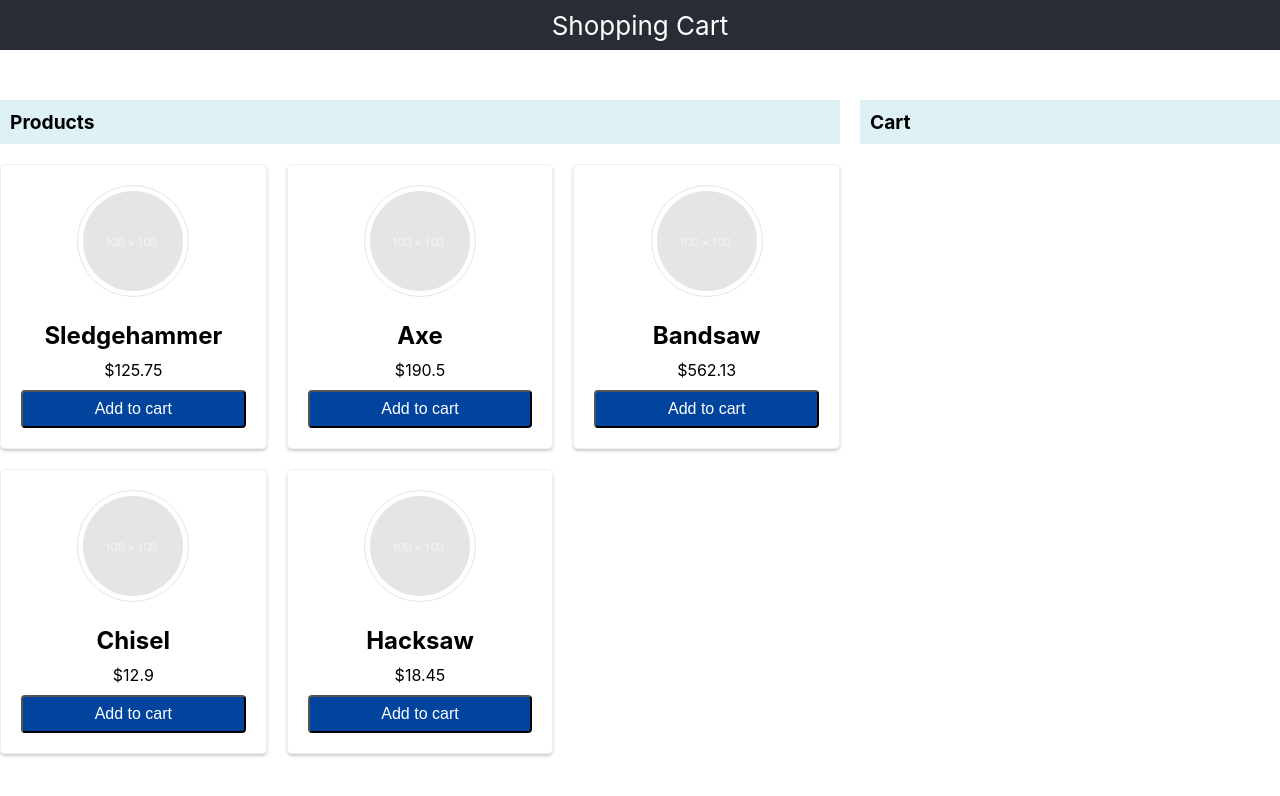
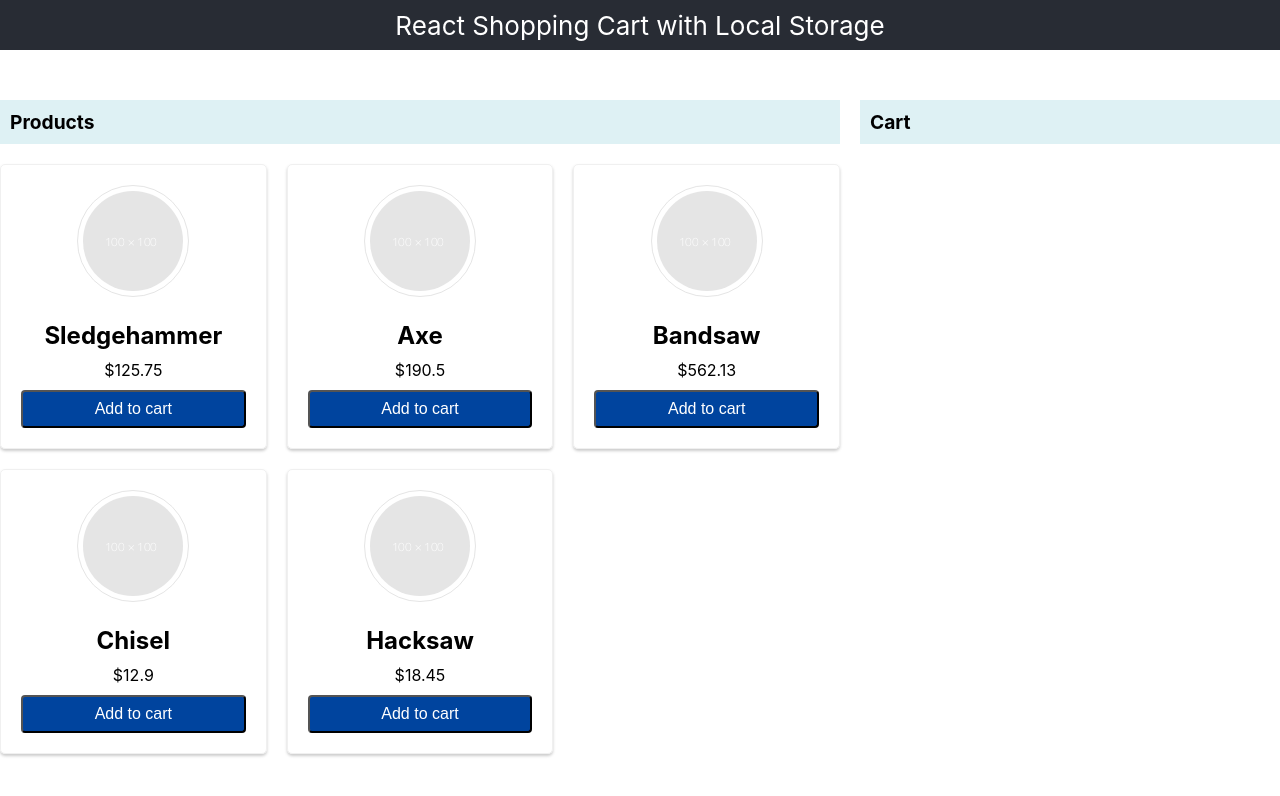
Before and after one commit to amit-nautiyal/shopping-cart, a React (Create React App) app: page / in a window 1280 px wide. Shown: the top 796 px of the page. Built offline with nearby package versions, Linux system fonts and the light colour scheme.

Commit message:
Update App.js

```diff
--- a/src/App.js
+++ b/src/App.js
@@ -107,7 +107,7 @@ class App extends Component {
   render() {
     return (
       <main className="app">
-        <header className="app-header">Shopping Cart</header>
+        <header className="app-header">React Shopping Cart with Local Storage</header>
         <Layout>
           <ProductList>
             {products.map(p => (
```
